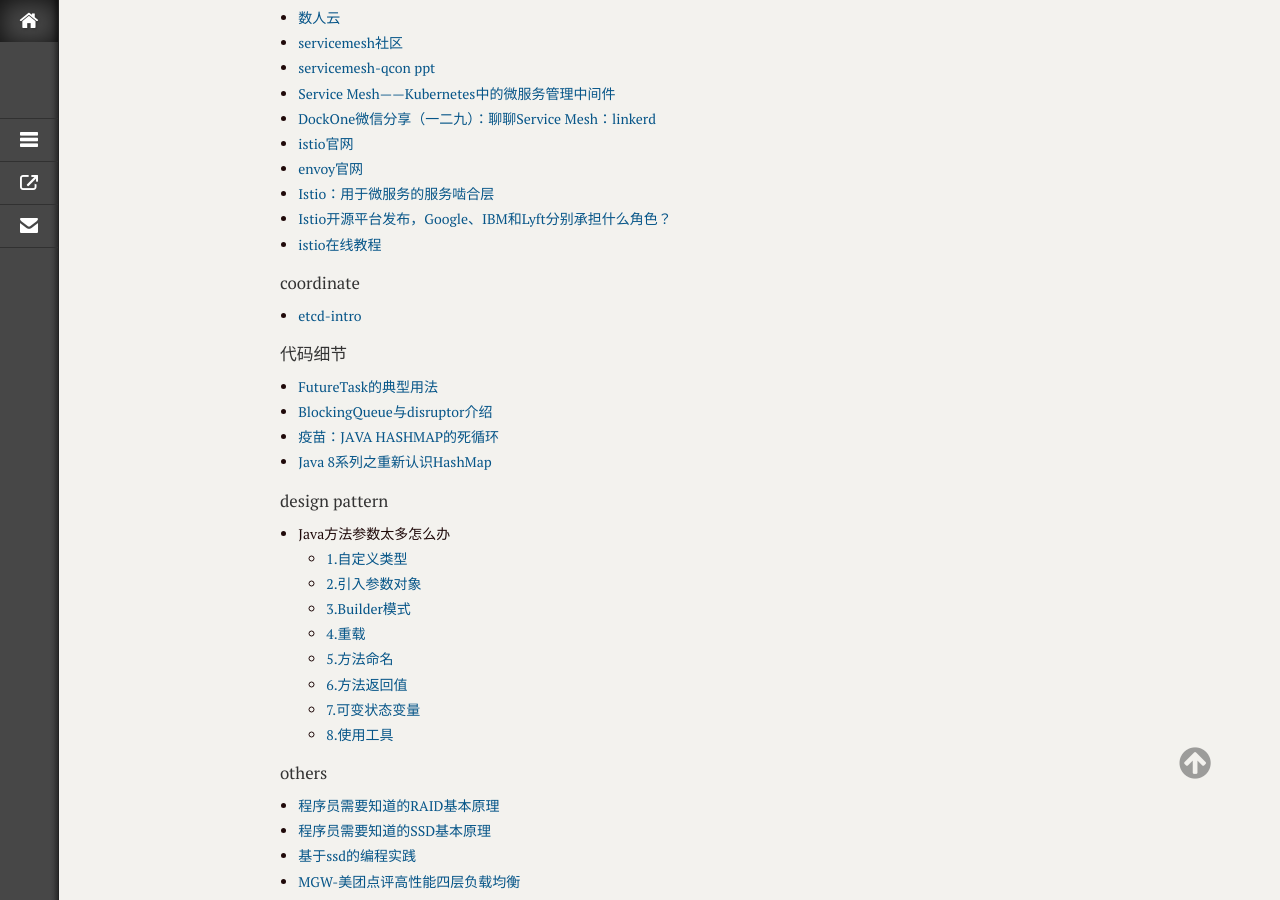
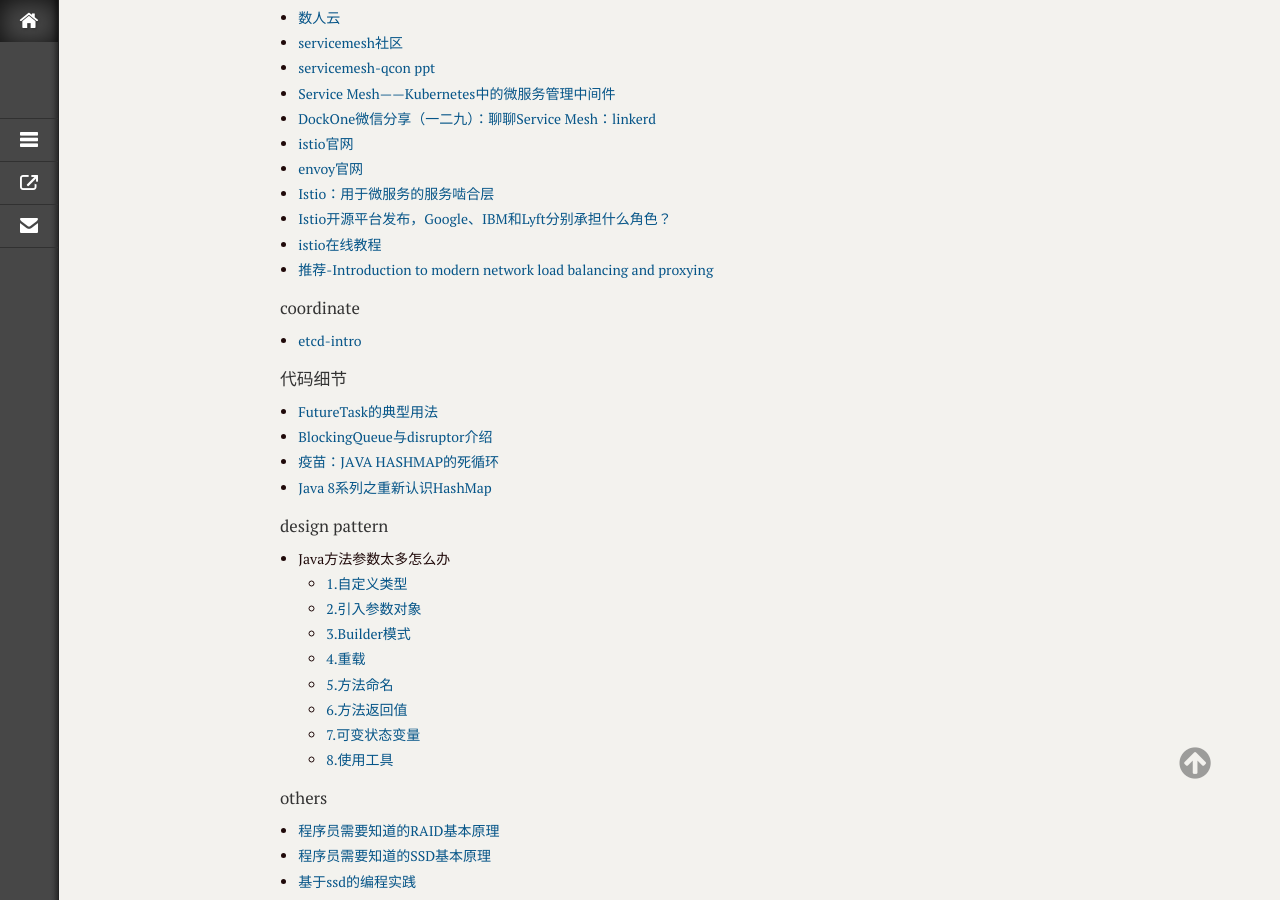
Before and after one commit to xmtsui/blog, a Jekyll site: the page built from _posts/2017/2017-03-14-readqueue-01.md, in a window 1280 px wide and 900 px high, scrolled down 2935 px. Built offline with Jekyll 4.4.1, drawn with Linux system fonts in a browser that asks for light colours; comment, search, counter and statistics services are not loaded.

Commit message:
modify by quickcommint

```diff
--- a/_posts/2017/2017-03-14-readqueue-01.md
+++ b/_posts/2017/2017-03-14-readqueue-01.md
@@ -125,6 +125,7 @@
 * [Istio：用于微服务的服务啮合层](http://www.infoq.com/cn/news/2017/05/istio?utm_source=news_about_opensource&utm_medium=link&utm_campaign=opensource)
 * [Istio开源平台发布，Google、IBM和Lyft分别承担什么角色？](https://www.leiphone.com/news/201705/RwRlyAs7Mi8pqhSb.html)
 * [istio在线教程](https://katacoda.com/courses/istio/)
+* [推荐-Introduction to modern network load balancing and proxying](https://blog.envoyproxy.io/introduction-to-modern-network-load-balancing-and-proxying-a57f6ff80236)
 
 #### coordinate
 * [etcd-intro](http://www.infoq.com/cn/articles/etcd-interpretation-application-scenario-implement-principle)
```
